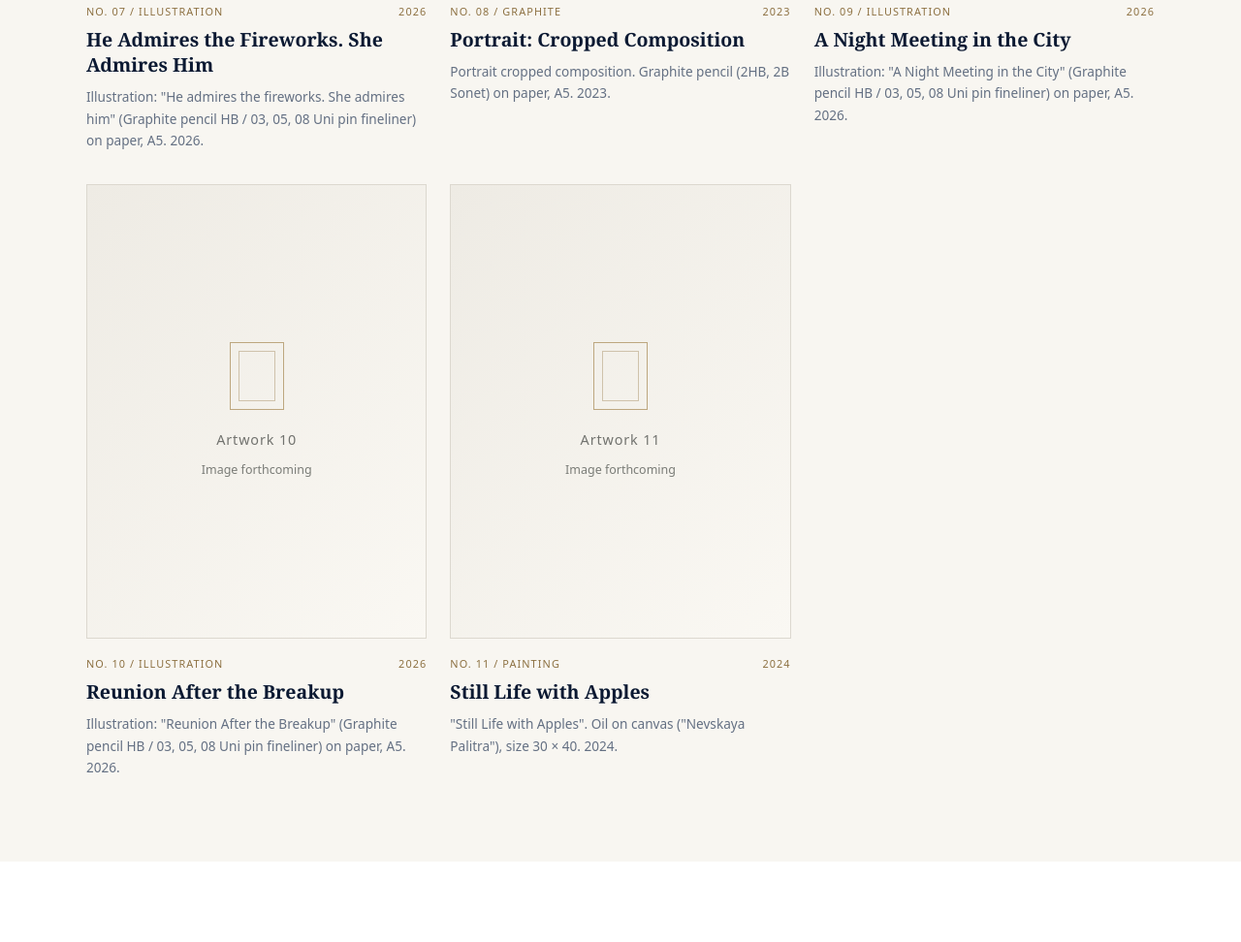
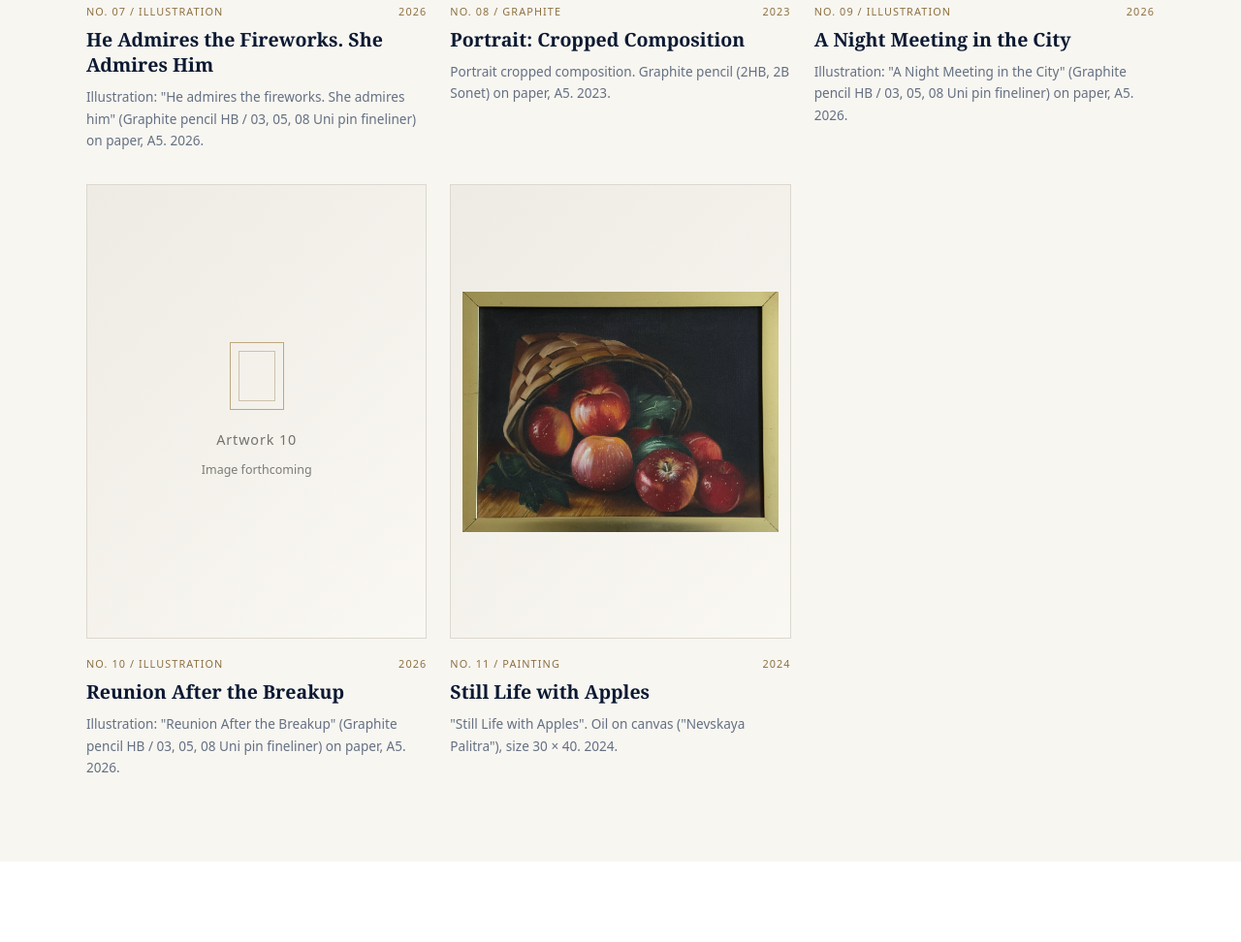
Before and after one commit to yorqinovshoxjaxon0605-del/aziza-gks, a plain HTML site: page index.html in a window 1280 px wide. Shown: the part 3947-4919 px from the top of the page at 97% size. Drawn offline with Linux system fonts and the light colour scheme.

Commit message:
Update image source for artwork 11

```diff
--- a/index.html
+++ b/index.html
@@ -158,7 +158,7 @@
 <!-- ARTWORK 11: place images/artwork-11.jpg beside this HTML's images folder; change src if using PNG/WebP. -->
 <figure class="artwork" data-category="painting">
 <button class="media-preview" type="button" disabled aria-label="View Still Life with Apples">
-<img src="images/artwork-11.jpg" alt="Still Life with Apples" loading="lazy" decoding="async" hidden>
+<img src="IMAGE 2026-11-02 12:33:52.jpg" alt="Still Life with Apples" loading="lazy" decoding="async" hidden>
 <span class="media-placeholder"><span class="frame-mark" aria-hidden="true"></span><strong>Artwork 11</strong><small>Image forthcoming</small></span>
 <span class="view-label" aria-hidden="true">View image ↗</span></button>
 <figcaption><div class="work-meta"><span>NO. 11 / painting</span><span>2024</span></div><h3>Still Life with Apples</h3><p>&quot;Still Life with Apples&quot;. Oil on canvas (&quot;Nevskaya Palitra&quot;), size 30 × 40. 2024.</p></figcaption></figure></div></div></section>
```
